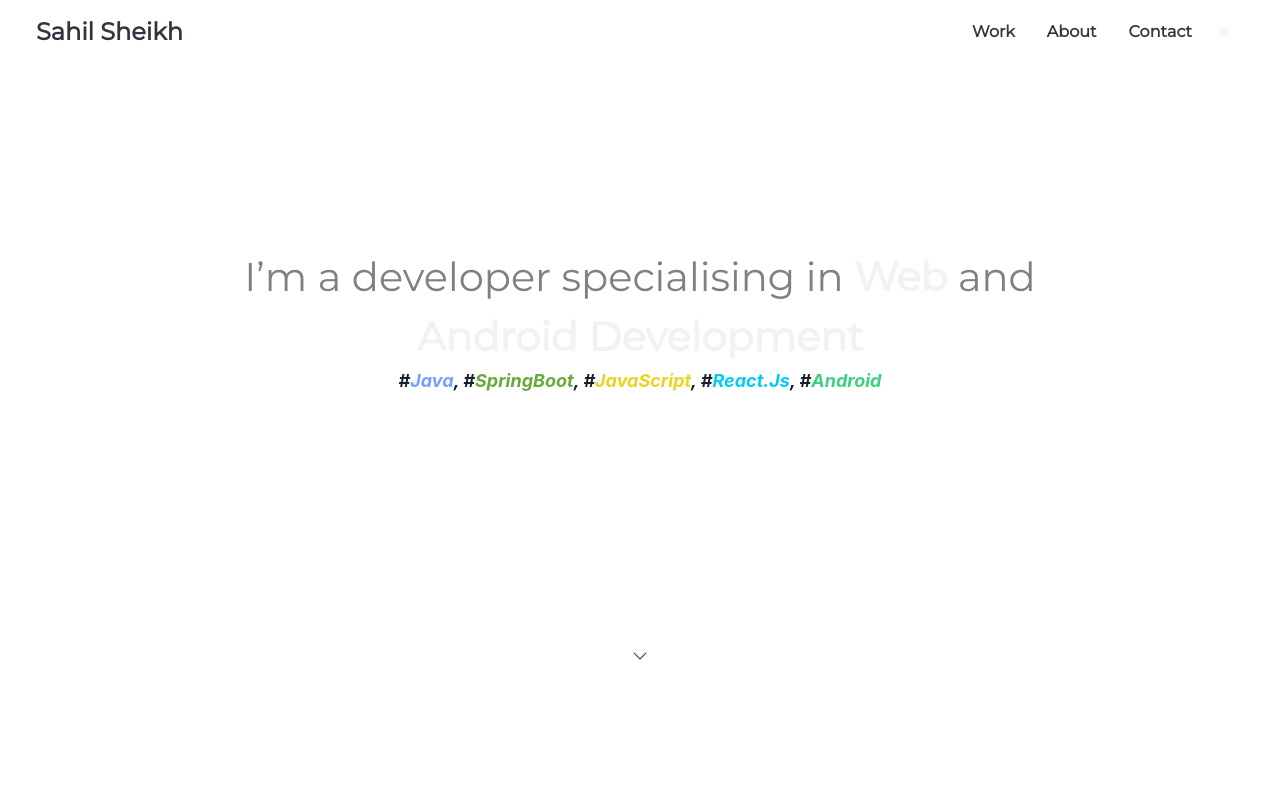
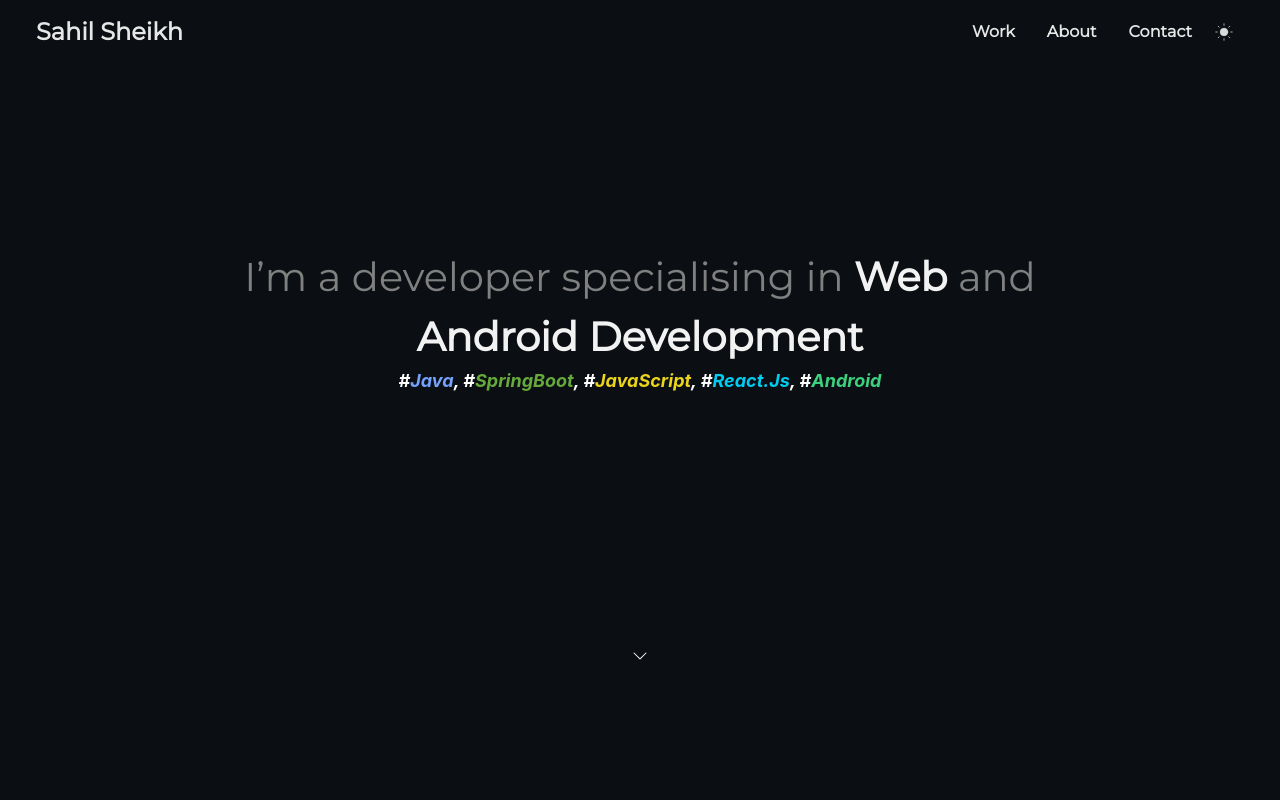
Before and after one commit to sahil-asheikh/personal-portfolio, a React (Create React App) app: page / in a window 1280 px wide. Shown: the top 800 px of the page. Built offline with nearby package versions, Linux system fonts and the light colour scheme.

Commit message:
themeToggleBugFixed-110020

```diff
--- a/src/screens/Homepage.js
+++ b/src/screens/Homepage.js
@@ -11,7 +11,10 @@ import Footer from '../components/Footer';
 import ScrollToTop from '../components/ScrollToTop';
 import Contact from '../components/Contact';
 
-const StyledApp = styled.div``;
+const StyledApp = styled.div`
+  background: ${({ theme }) => theme.body};
+  color: ${({ theme }) => theme.text};
+`;
 
 const Homepage = () => {
   const [theme, setTheme] = useState('dark');
@@ -48,8 +51,8 @@ const Homepage = () => {
       <StyledApp>
         <GlobalStyles />
         <Header
-          // themeToggler={themeToggler}
-          themeToggler={themeReset}
+          themeToggler={themeToggler}
+          // themeToggler={themeReset}
           theme={theme}
           toContact={toContact}
         />
```
